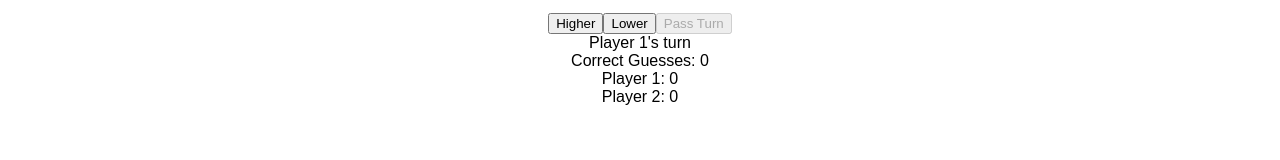
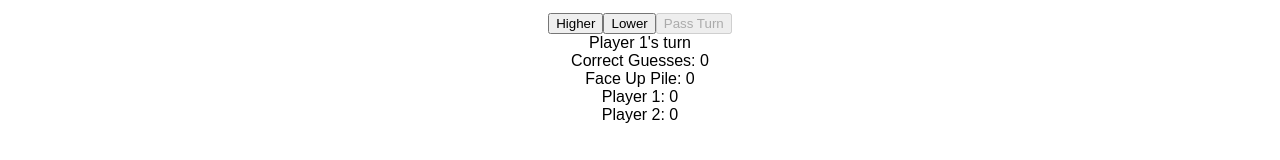
Before and after one commit to DavidIvy003/hilo, a React (Create React App) app: page / in a window 1280 px wide. Shown: the part 234-394 px from the top of the page. Built offline with nearby package versions, Linux system fonts and the light colour scheme; no server answers.

Commit message:
Show how many cards are face up

```diff
--- a/src/components/Score.js
+++ b/src/components/Score.js
@@ -6,6 +6,7 @@ const Score = props => (
   <div>
     <div>Player { props.currentPlayer }'s turn</div>
     <div>Correct Guesses: { props.currentGuesses }</div>
+    <div>Face Up Pile: { props.faceUpPileCount }</div>
     <div>Player 1: { props.player1 }</div>
     <div>Player 2: { props.player2 }</div>
   </div>
@@ -18,6 +19,7 @@ const mapStateToProps = (state) => {
     player2: state.game.scores[1],
     currentPlayer: state.game.currentPlayer + 1,
     currentGuesses: state.game.currentGuesses,
+    faceUpPileCount: state.deck.faceUpPile.length,
   }
 }
 
```
